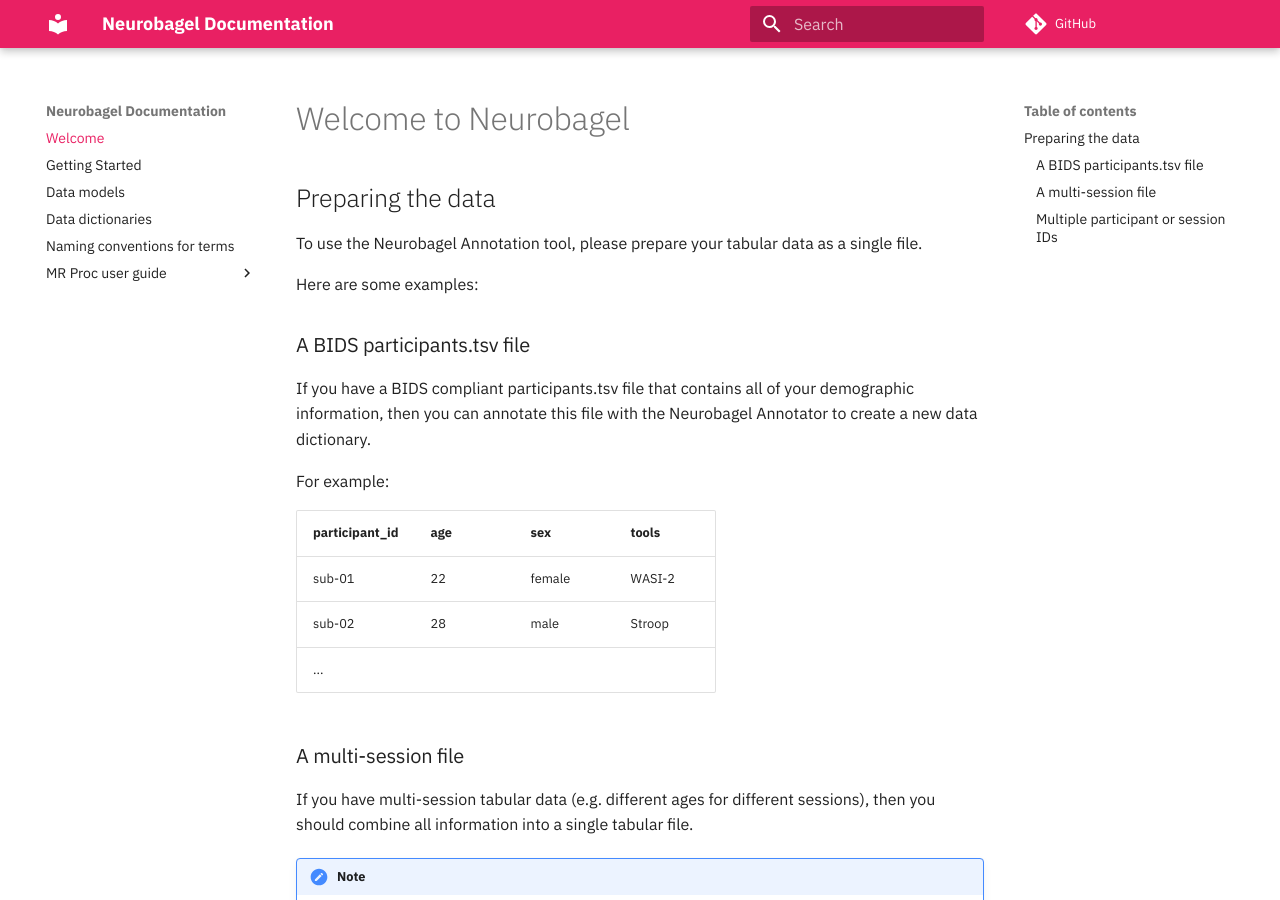
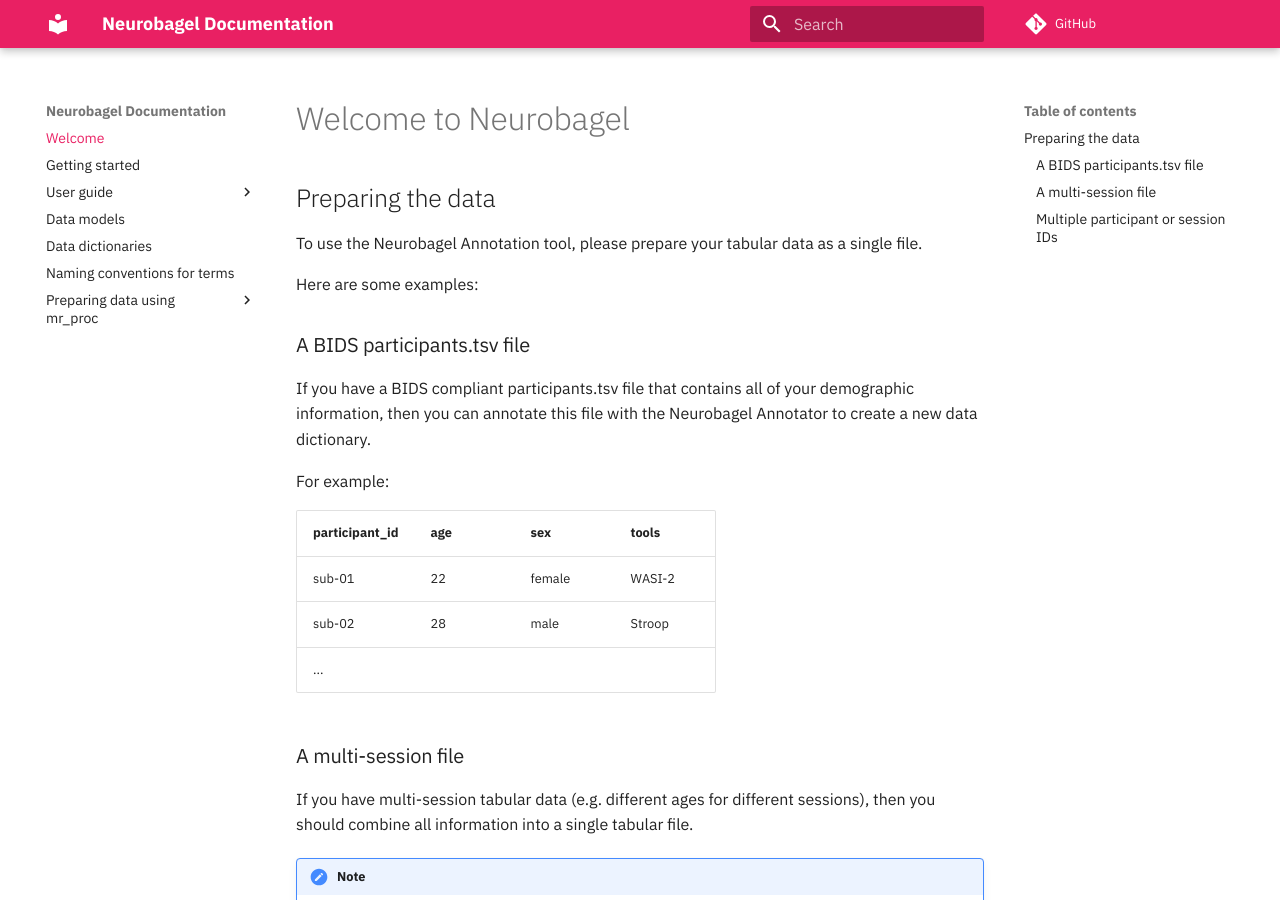
Before and after one commit to neurobagel/documentation, an MkDocs documentation site: the page built from docs/index.md, in a window 1280 px wide and 900 px high. Built offline with MkDocs 1.6.1 and Material for MkDocs 9.7.7, drawn with Linux system fonts in a browser that asks for light colours; comment, search, counter and statistics services are not loaded; part of the change alters nothing that is shown.

```diff
--- a/mkdocs.yml
+++ b/mkdocs.yml
@@ -12,11 +12,16 @@ repo_url: https://github.com/neurobagel/documentation
 # Page Navigation
 nav:
   - Welcome: "index.md"
-  - Getting Started: "start.md"
+  - Getting started: "start.md"
+  - User guide:
+    - Annotating a dataset: "annotation_tool.md"
+    - Generating harmonized subject-level metadata: "cli.md"
+    - Setting up a graph: "infrastructure.md"
+    - Running cohort queries: "query_tool.md"
   - Data models: "datamodels.md"
   - Data dictionaries: "dictionaries.md"
   - Naming conventions for terms: "term_naming_standards.md"
-  - MR Proc user guide:
+  - Preparing data using mr_proc:
     - Overview: "mr_proc/overview.md"
     - Installation: "mr_proc/installation.md"
     - Configs: "mr_proc/configs.md"
```
